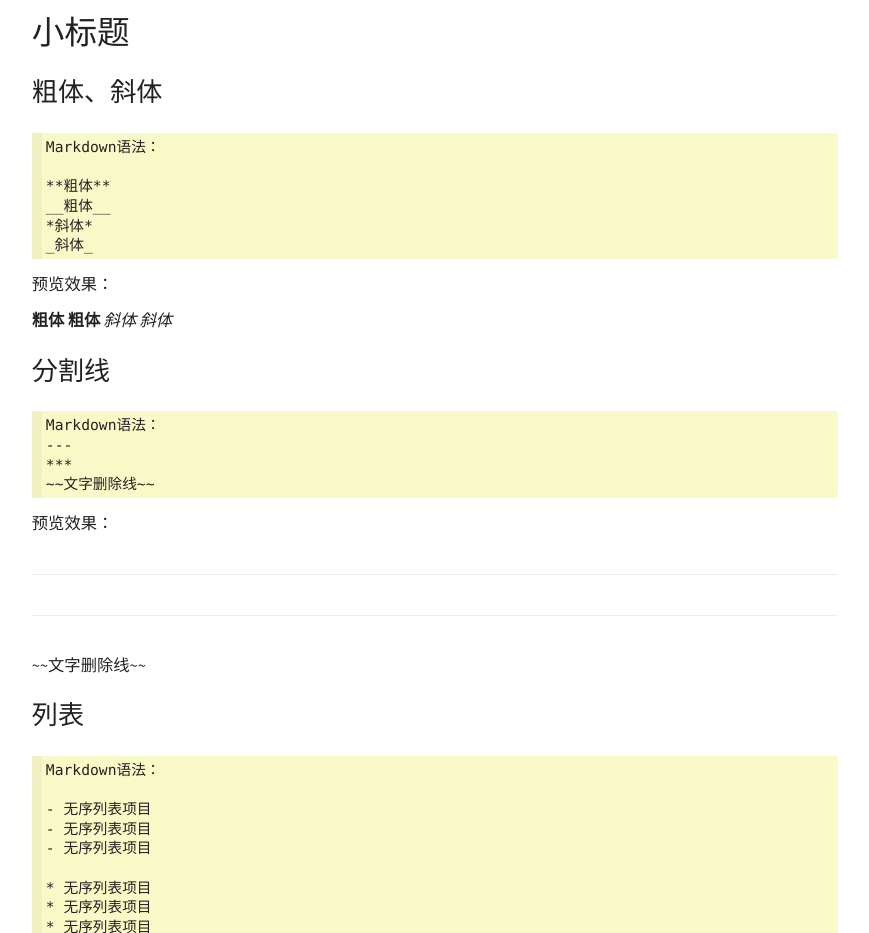
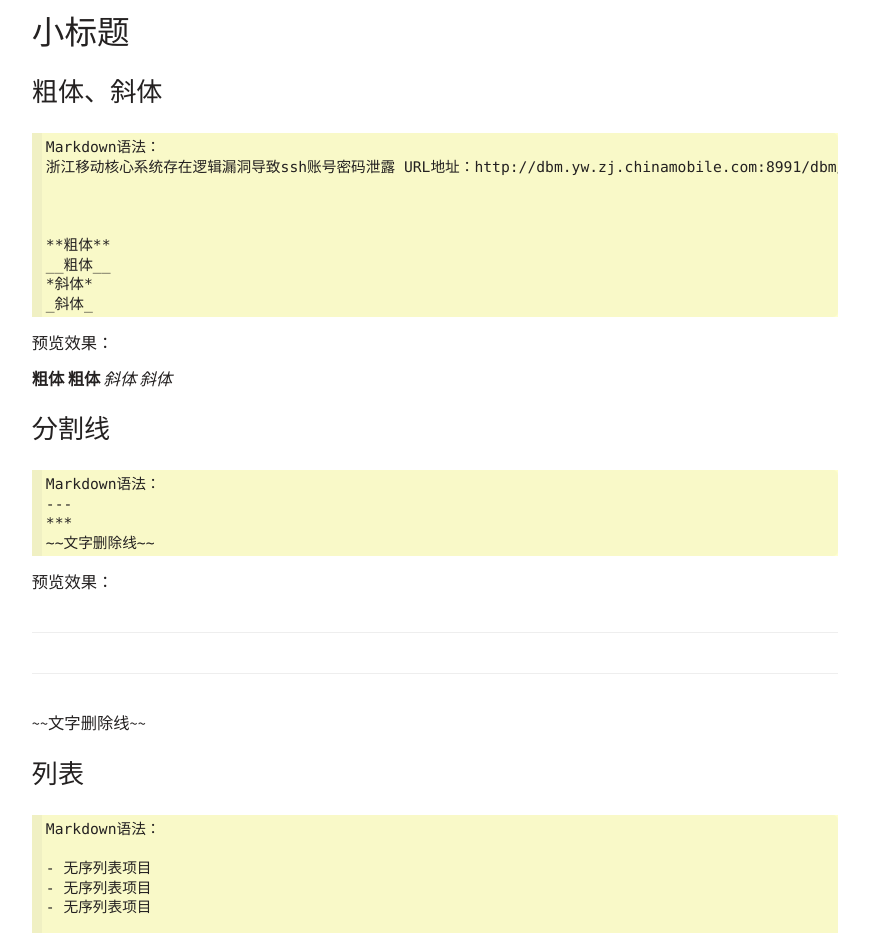
Before and after one commit to zhmy1228/zhmy1228.github.io, a plain HTML site: page markdownshi-yong-zhi-nan.html in a window 1280 px wide. Shown: the part 1180-2113 px from the top of the page, without its empty margins (365-1234 px from the left). Drawn offline with Linux system fonts and the light colour scheme.

Commit message:
Update markdownshi-yong-zhi-nan.html

```diff
--- a/markdownshi-yong-zhi-nan.html
+++ b/markdownshi-yong-zhi-nan.html
@@ -122,6 +122,9 @@ permalink: </li>
 <h2>小标题</h2>
 <h3>粗体、斜体</h3>
 <div class="highlight"><pre><span></span>Markdown语法：
+浙江移动核心系统存在逻辑漏洞导致ssh账号密码泄露 URL地址：http://dbm.yw.zj.chinamobile.com:8991/dbm/
+
+
 
 **粗体**
 __粗体__
```
